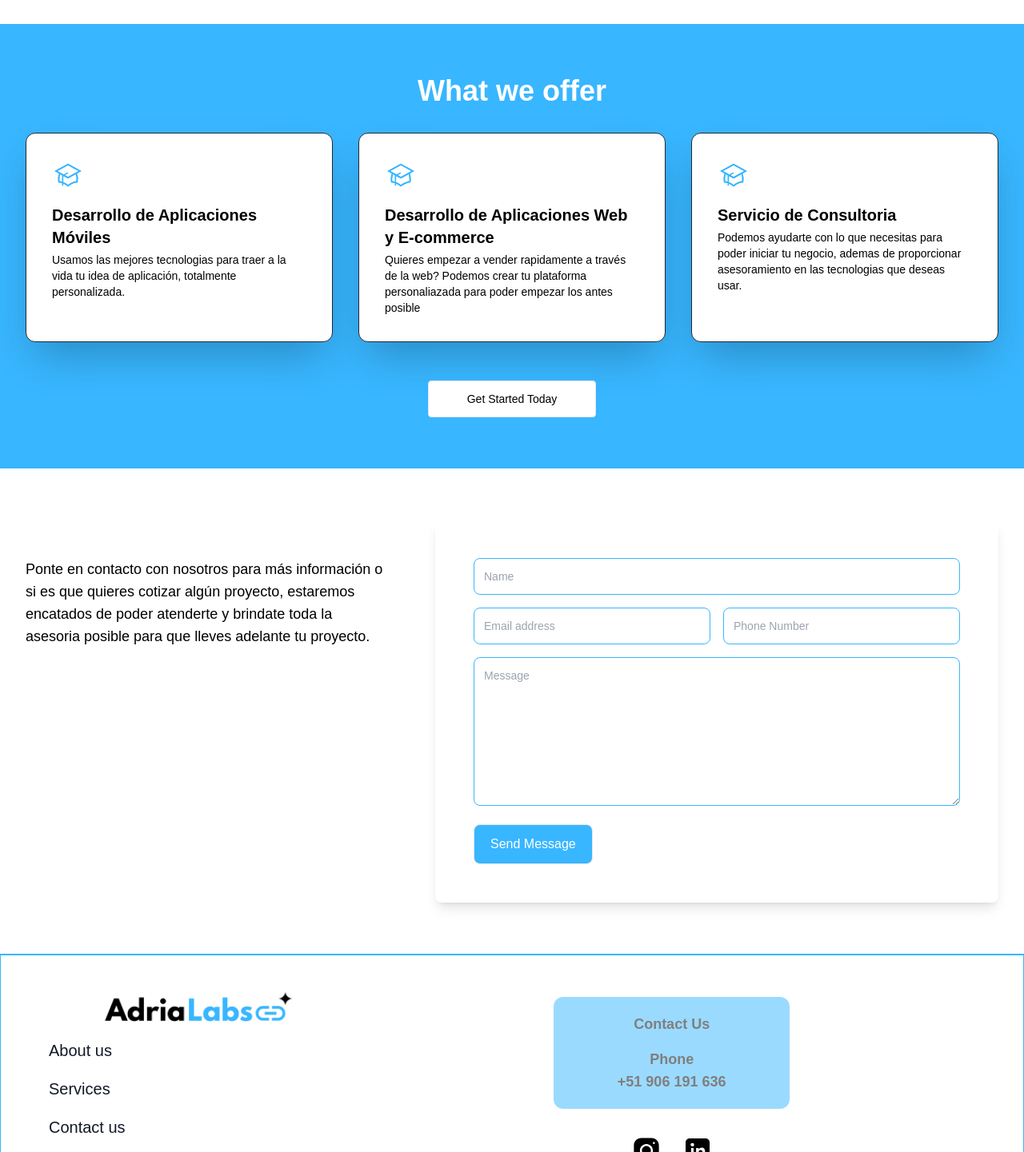
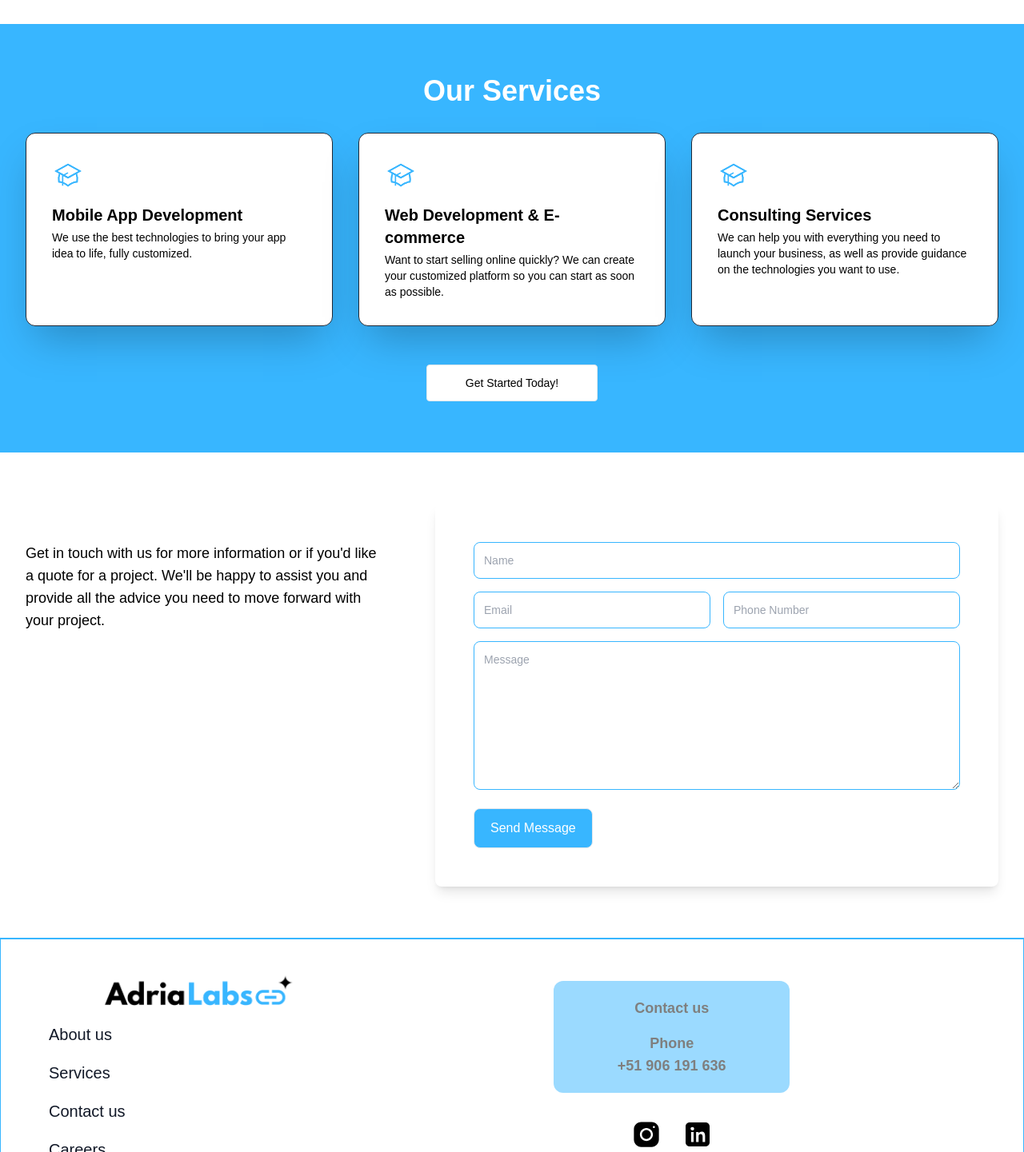
Before and after one commit to adrialabs-dev/adrialabs-home, a Next.js app: page / in a window 1280 px wide. Shown: the part 1229-2670 px from the top of the page at 80% size. Built offline with nearby package versions, Linux system fonts and the light colour scheme; no server answers.

Commit message:
agreado formulario, internacionalizacion en diferentes partes y demas

```diff
--- a/messages/en.json
+++ b/messages/en.json
@@ -3,12 +3,54 @@
     "title": "Let's create your ",
     "title2": "Next Project.",
     "getStartedButton": "Get Start",
-    "learnMoreButton": "Learn More"
+    "learnMoreButton": "Learn More",
+    "aboutUsTitle": "About Us",
+    "aboutUsBodyText": "Lorem ipsum dolor sit amet consectetur adipisicing elit. Tenetur doloremque saepe architecto maiores repudiandae amet perferendis repellendus, reprehenderit voluptas sequi.",
+    "servicesTitle": "Our Services",
+    "services1title": "Mobile App Development",
+    "services1body": "We use the best technologies to bring your app idea to life, fully customized.",
+    "services2title": "Web Development & E-commerce",
+    "services2body": "Want to start selling online quickly? We can create your customized platform so you can start as soon as possible.",
+    "services3title": "Consulting Services",
+    "services3body": "We can help you with everything you need to launch your business, as well as provide guidance on the technologies you want to use.",
+    "servicesButton": "Get Started Today!"
   },
   "NavMenu": {
     "about": "About us",
     "services": "Services",
     "contact": "Contact us",
     "careers": "Careers"
+  },
+  "CarrerPage": {
+    "title": "Hola mUndo"
+  },
+  "FormComponent": {
+    "body": "Get in touch with us for more information or if you'd like a quote for a project. We'll be happy to assist you and provide all the advice you need to move forward with your project.",
+    "placeHolderName": "Name",
+    "placeHolderEmail": "Email",
+    "placeHolderPhoneNumber": "Phone Number",
+    "placeHolderMessage": "Message",
+    "button": "Send Message",
+    "buttonEnviando": "Sending...",
+    "nameError": "Name Required",
+    "emailError": "Email Required",
+    "phoneNumberError": "Phone Number Required",
+    "messageError": "Message Required"
+  },
+  "Footer": {
+    "footerAbout": "About us",
+    "footerServices": "Services",
+    "footerContact": "Contact us",
+    "footerCareers": "Careers",
+    "phone": "Phone",
+    "rights": "2025. AdriaLabs. All rights reserved."
+  },
+  "CareersPage": {
+    "carrersTitle": "Explore our new recents job offers right down here",
+    "careersBodyText": "Lorem ipsum dolor sit amet, consectetur adipiscing elit. Et, egestas tempus tellus etiam sed. Quam a scelerisque amet ullamcorper eu enim et fermentum, augue. Aliquet amet volutpat quisque ut interdum tincidunt duis.",
+    "careersButton": "See more",
+    "listTitle": "Explore our new job offers:",
+    "listNoJobsTitle": "Uh-oh!",
+    "listNoJobsBodyText": "We currently don't have any open jobs."
   }
 }
--- a/messages/es.json
+++ b/messages/es.json
@@ -3,12 +3,51 @@
     "title": "Hagamos realidad tu",
     "title2": "próximo proyecto.",
     "getStartedButton": "Empecemos",
-    "learnMoreButton": "Conoce más"
+    "learnMoreButton": "Conoce más",
+    "aboutUsTitle": "Acerca de Nosotros",
+    "aboutUsBodyText": "Lorem ipsum dolor sit amet consectetur adipisicing elit. Tenetur doloremque saepe architecto maiores repudiandae amet perferendis repellendus, reprehenderit voluptas sequi.",
+    "servicesTitle": "Nuestros Servicios",
+    "services1title": "Desarrollo de Aplicaciones Móviles",
+    "services1body": "Usamos las mejores tecnologias para traer a la vida tu idea de aplicación, totalmente personalizada.",
+    "services2title": "Desarrollo de Aplicaciones Web y E-commerce",
+    "services2body": "Quieres empezar a vender rapidamente a través de la web? Podemos crear tu plataforma personaliazada para poder empezar lo antes posible",
+    "services3title": "Servicio de Consultoria",
+    "services3body": "Podemos ayudarte con lo que necesitas para poder iniciar tu negocio, ademas de proporcionar asesoramiento en las tecnologias que deseas usar.",
+    "servicesButton": "Empieza hoy!"
   },
   "NavMenu": {
     "about": "Nosotros",
     "services": "Servicios",
     "contact": "Contacto",
     "careers": "Carreras"
+  },
+  "FormComponent": {
+    "body": "Ponte en contacto con nosotros para más información o si es que quieres cotizar algún proyecto, estaremos encatados de poder atenderte y brindate toda la asesoria posible para que lleves adelante tu proyecto.",
+    "placeHolderName": "Nombre",
+    "placeHolderEmail": "Correo",
+    "placeHolderPhoneNumber": "Número de Telefóno",
+    "placeHolderMessage": "Mensaje",
+    "button": "Enviar Mensaje",
+    "buttonEnviando": "Enviando...",
+    "nameError": "Nombre requerido",
+    "emailError": "Correo required",
+    "phoneNumberError": "Número de teléfono requerido",
+    "messageError": "Mensaje requerido"
+  },
+  "Footer": {
+    "footerAbout": "Nosotros",
+    "footerServices": "Servicios",
+    "footerContact": "Contacto",
+    "footerCareers": "Carreras",
+    "phone": "Teléfono",
+    "rights": "2025. AdriaLabs. All rights reserved."
+  },
+  "CareersPage": {
+    "carrersTitle": "Explora nuestras recientes ofertas aquí abajo",
+    "careersBodyText": "Lorem ipsum dolor sit amet, consectetur adipiscing elit. Et, egestas tempus tellus etiam sed. Quam a scelerisque amet ullamcorper eu enim et fermentum, augue. Aliquet amet volutpat quisque ut interdum tincidunt duis.",
+    "careersButton": "Mira más",
+    "listTitle": "Explora nuestras ofertas de trabajo:",
+    "listNoJobsTitle": "Oh no!",
+    "listNoJobsBodyText": "Parece que actualmente no tenemos ofertas que mostrar."
   }
 }
--- a/package.json
+++ b/package.json
@@ -9,6 +9,8 @@
     "lint": "next lint"
   },
   "dependencies": {
+    "@emailjs/browser": "^4.4.1",
+    "axios": "^1.8.4",
     "next": "14.2.15",
     "next-intl": "^3.26.5",
     "react": "^18",
--- a/src/app/careers/page.tsx
+++ b/src/app/careers/page.tsx
@@ -1,8 +1,10 @@
 'use client'
+import { useTranslations } from "next-intl";
 import Image from "next/image";
 import Link from "next/link";
 
 export default function Careers() {
+  const t = useTranslations('CareersPage')
 
   const handleSmoothScroll = (e: React.MouseEvent<HTMLAnchorElement, MouseEvent>, id: string) => {
     e.preventDefault();
@@ -16,18 +18,16 @@ export default function Careers() {
   };
 
   return (
-    <section className="bg-white" >
+    <section className="bg-white pt-20" >
       <div className="overflow-hidden bg-gray-50 sm:grid sm:grid-cols-2 mt-5">
         <div className="p-8 md:p-12 lg:px-16 lg:py-24">
           <div className="mx-auto max-w-xl text-center ltr:sm:text-left rtl:sm:text-right">
             <h2 className="text-2xl font-bold text-gray-900 md:text-3xl">
-              Lorem, ipsum dolor sit amet consectetur adipisicing elit
+              {t('carrersTitle')}
             </h2>
 
             <p className="hidden text-gray-500 md:mt-4 md:block">
-              Lorem ipsum dolor sit amet, consectetur adipiscing elit. Et, egestas tempus tellus etiam
-              sed. Quam a scelerisque amet ullamcorper eu enim et fermentum, augue. Aliquet amet volutpat
-              quisque ut interdum tincidunt duis.
+            {t('careersBodyText')}
             </p>
 
             <div className="mt-4 md:mt-8">
@@ -36,7 +36,7 @@ export default function Careers() {
                 className="inline-block border rounded-sm bg-brand-color-blue px-12 py-3 text-sm font-medium text-white transition hover:bg-white hover:text-brand-color-blue hover:border-2 hover:border-brand-color-blue focus:ring-3 focus:ring-yellow-400 focus:outline-hidden"
                 onClick={(e) => handleSmoothScroll(e, '#jobs')}
               >
-                Get Started Today
+                {t('careersButton')}
               </Link>
             </div>
           </div>
@@ -58,12 +58,12 @@ export default function Careers() {
 
       <div className="grid h-[800px] bg-white px-4" id="jobs">
         <div className="flex justify-center items-center mt-10">
-          <h1 className="text-brand-color-blue text-3xl font-extrabold text-center">Explore our new job offers:</h1>
+          <h1 className="text-brand-color-blue text-3xl font-extrabold text-center">{t('listTitle')}</h1>
         </div>
         <div className="flex flex-col justify-center items-center">
           <Image src={'/images/no-jobs.svg'} alt={'no-jobs'} width={500} height={500} />
-          <h1 className="mt-6 text-2xl font-bold tracking-tight text-gray-900 sm:text-4xl">Uh-oh!</h1>
-          <p className="mt-4 text-gray-500">We currently don't have any open jobs.</p>
+          <h1 className="mt-6 text-2xl font-bold tracking-tight text-gray-900 sm:text-4xl">{t('listNoJobsTitle')}</h1>
+          <p className="mt-4 text-gray-500">{t('listNoJobsBodyText')}</p>
         </div>
       </div>
     </section>
--- a/src/components/ContactForm/ContactForm.tsx
+++ b/src/components/ContactForm/ContactForm.tsx
@@ -1,28 +1,122 @@
-import React from 'react'
+'use client'
+import axios from 'axios';
+import { useTranslations } from 'next-intl';
+import React, { ChangeEvent, FormEvent, useState } from 'react'
+
 
 export const ContactForm = () => {
+
+  const t = useTranslations('FormComponent');
+
+
+  const [name, setName] = useState("");
+  const [email, setEmail] = useState("");
+  const [message, setMessage] = useState("");
+  const [phoneNumber, setPhoneNumber] = useState("")
+
+  const [errors, setErrors] = useState({
+    name: "",
+    email: "",
+    message: "",
+    phoneNumber: ""
+  });
+  const [loading, setLoading] = useState(false);
+
+  const handleNameChange = (e: ChangeEvent<HTMLInputElement>) => {
+    setName(e.target.value);
+    setErrors((prevErrors) => ({ ...prevErrors, name: "" }));
+  };
+
+  const handleEmailChange = (e: ChangeEvent<HTMLInputElement>) => {
+    setEmail(e.target.value);
+    setErrors((prevErrors) => ({ ...prevErrors, email: "" }));
+  };
+
+  const handleMessageChange = (e: ChangeEvent<HTMLTextAreaElement>) => {
+    setMessage(e.target.value);
+    setErrors((prevErrors) => ({ ...prevErrors, message: "" }));
+  };
+
+  const handlePhoneNumber = (e: ChangeEvent<HTMLInputElement>) => {
+    setPhoneNumber(e.target.value)
+    setErrors((prevErrors) => ({ ...prevErrors, phoneNumber: "" }))
+  }
+
+  const handleSubmit = (e: FormEvent<HTMLFormElement>) => {
+    e.preventDefault();
+
+    if (!name.trim()) {
+      setErrors((prevErrors) => ({ ...prevErrors, name: t('nameError') }));
+      return;
+    }
+
+    if (!email.trim()) {
+      setErrors((prevErrors) => ({ ...prevErrors, email: t('emailError') }));
+      return;
+    }
+
+    if (!phoneNumber.trim()) {
+      setErrors((prevErrors) => ({ ...prevErrors, phoneNumber: t('phoneNumberError') }))
+    }
+
+    if (!message.trim()) {
+      setErrors((prevErrors) => ({
+        ...prevErrors,
+        message: t('messageError'),
+      }));
+      return;
+    }
+    setLoading(true);
+
+    axios.defaults.headers.post["Content-Type"] = "application/json";
+    axios
+      .post("https://formsubmit.co/ajax/adrialabs18@gmail.com", {
+        name: name,
+        email: email,
+        message: message,
+        phoneNumber: phoneNumber
+      })
+      .then((response) => {
+        if (response.status == 200) {
+          setLoading(false);
+          setName("");
+          setEmail("");
+          setMessage("");
+          setPhoneNumber("")
+        }
+        console.log(response);
+      })
+      .catch((error) => console.log(error));
+  };
+
+
   return (
 
 
     <section className="bg-white" id='contact'>
       <div className="mx-auto max-w-screen-xl px-4 py-16 sm:px-6 lg:px-8">
         <div className="grid grid-cols-1 gap-x-16 gap-y-8 lg:grid-cols-5">
-      <div className="lg:col-span-2 lg:py-12">
+          <div className="lg:col-span-2 lg:py-12 flex justify-center">
             <p className="max-w-xl text-lg text-black">
-          Ponte en contacto con nosotros para más información o si es que quieres cotizar algún proyecto, estaremos encatados de poder atenderte y brindate toda la asesoria posible para que lleves adelante tu proyecto.
+              {t('body')}
             </p>
           </div>
 
           <div className="rounded-lg bg-white p-8 shadow-lg lg:col-span-3 lg:p-12">
-        <form action="#" className="space-y-4">
+            <form className="space-y-4" onSubmit={handleSubmit} method="POST">
               <div>
                 <label className="sr-only" htmlFor="name">Name</label>
                 <input
                   className="w-full rounded-lg border border-brand-color-blue p-3 text-sm text-black"
-              placeholder="Name"
+                  placeholder={t('placeHolderName')}
                   type="text"
                   id="name"
+                  value={name}
+                  onChange={handleNameChange}
                 />
+                {errors.name && (
+                  <p className="text-red-500 text-sm">{errors.name}</p>
+                )}
               </div>
 
               <div className="grid grid-cols-1 gap-4 sm:grid-cols-2">
@@ -30,20 +124,28 @@ export const ContactForm = () => {
                   <label className="sr-only" htmlFor="email">Email</label>
                   <input
                     className="w-full rounded-lg border border-brand-color-blue p-3 text-sm text-black"
-                placeholder="Email address"
+                    placeholder={t('placeHolderEmail')}
                     type="email"
                     id="email"
+                    value={email}
+                    onChange={handleEmailChange}
                   />
+                  {errors.email && (
+                    <p className="text-red-500 text-sm">{errors.email}</p>
+                  )}
                 </div>
 
                 <div>
                   <label className="sr-only" htmlFor="phone">Phone</label>
                   <input
                     className="w-full rounded-lg border border-brand-color-blue p-3 text-sm text-black"
-                placeholder="Phone Number"
+                    placeholder={t('placeHolderPhoneNumber')}
                     type="tel"
                     id="phone"
+                    value={phoneNumber}
+                    onChange={handlePhoneNumber}
                   />
+
                 </div>
               </div>
 
@@ -52,10 +154,15 @@ export const ContactForm = () => {
 
                 <textarea
                   className="w-full rounded-lg border border-brand-color-blue p-3 text-sm text-black"
-              placeholder="Message"
+                  placeholder={t('placeHolderMessage')}
                   rows={8}
                   id="message"
+                  value={message}
+                  onChange={handleMessageChange}
                 ></textarea>
+                {errors.message && (
+                  <p className="text-red-500 text-sm">{errors.message}</p>
+                )}
               </div>
 
               <div className="mt-4">
@@ -63,7 +170,7 @@ export const ContactForm = () => {
                   type="submit"
                   className="inline-block w-full border rounded-lg bg-brand-color-blue hover:border-brand-color-blue hover:bg-white px-5 py-3 font-medium hover:text-brand-color-blue transform transition-transform duration-300 hover:scale-110 text-white sm:w-auto"
                 >
-              Send Message
+                  {loading ? t('buttonEnviando') : t('button')}
                 </button>
               </div>
             </form>
--- a/src/components/Footer/Footer.tsx
+++ b/src/components/Footer/Footer.tsx
@@ -1,10 +1,17 @@
 'use client'
+import { useTranslations } from "next-intl";
 import Image from "next/image";
 import Link from "next/link";
 import React from "react";
+import { usePathname, useRouter } from 'next/navigation';
 
 
 export const Footer = () => {
+  const t = useTranslations('Footer');
+  const currentPath = usePathname()
+  const router = useRouter();
+
+  console.log('path: ', currentPath)
 
   const socialLinks = [
     {
@@ -27,26 +34,39 @@ export const Footer = () => {
   const footerLinks = [
     {
       link: '#about-us',
-      title: 'About us'
+      title: t('footerAbout')
     },
     {
       link: '#services',
-      title: 'Services'
+      title: t('footerServices')
     },
     {
       link: '#contact',
-      title: 'Contact us'
+      title: t('footerContact')
     },
   ]
 
   const handleSmoothScroll = (e: React.MouseEvent<HTMLAnchorElement, MouseEvent>, id: string) => {
     e.preventDefault();
+    if (currentPath !== '/') {
+      router.push('/');
+      setTimeout(() => {
         const element = document.querySelector(id);
         if (element) {
           element.scrollIntoView({
             behavior: 'smooth',
             block: 'start',
           });
+        }
+      }, 100);
+    } else {
+      const element = document.querySelector(id);
+      if (element) {
+        element.scrollIntoView({
+          behavior: 'smooth',
+          block: 'start',
+        });
+      }
     }
   };
 
@@ -83,7 +103,7 @@ export const Footer = () => {
                 href={'/careers'}
                 className="text-2xl hover:font-bold lg:text-xl text-gray-900 relative hover-effect"
               >
-                Careers
+                {t('footerCareers')}
               </Link>
             </div>
           </div>
@@ -92,14 +112,14 @@ export const Footer = () => {
         <div className="flex flex-col items-center justify-center pt-5 lg:pt-0 lg:w-2/3">
           <div className="bg-brand-color-blue rounded-xl opacity-50 pt-5 pb-5 pr-20 pl-20">
             <p className="max-w-xs text-black text-center font-bold text-lg">
-              Contact Us
+              {t('footerContact')}
             </p>
             <div className="flex flex-col justify-center items-center mt-4">
               {/* <small className="text-black font-bold text-lg">Email</small>
               <p className="max-w-xs text-black font-bold text-lg text-center pb-3">
                 hello@adrialabs.com
               </p> */}
-              <small className="text-black font-bold text-lg">Phone</small>
+              <small className="text-black font-bold text-lg">{t('phone')}</small>
               <p className="max-w-xs text-black font-bold text-lg text-center">
                 +51 906 191 636
               </p>
@@ -130,7 +150,7 @@ export const Footer = () => {
 
       <div className="flex items-center justify-center w-full pt-5">
         <p className="text-xs text-gray-500">
-          &copy; 2025. AdriaLabs. All rights reserved.
+          &copy; {t('rights')}
         </p>
       </div>
     </footer>
--- a/src/components/Header/Header.tsx
+++ b/src/components/Header/Header.tsx
@@ -3,11 +3,14 @@ import { setUserLocale } from "app/services/locale";
 import { useTranslations, useLocale } from "next-intl";
 import Image from "next/image";
 import Link from "next/link";
+import { usePathname, useRouter } from "next/navigation";
 import React, { useState } from "react";
 
 export const Header = () => {
   const t = useTranslations('NavMenu');
   const locale = useLocale();
+  const currentPath = usePathname()
+  const router = useRouter();
 
   const items = [
     {
@@ -28,12 +31,25 @@ export const Header = () => {
 
   const handleSmoothScroll = (e: React.MouseEvent<HTMLAnchorElement, MouseEvent>, id: string) => {
       e.preventDefault();
+      if (currentPath !== '/') {
+        router.push('/');
+        setTimeout(() => {
           const element = document.querySelector(id);
           if (element) {
             element.scrollIntoView({
               behavior: 'smooth',
               block: 'start',
             });
+          }
+        }, 100);
+      } else {
+        const element = document.querySelector(id);
+        if (element) {
+          element.scrollIntoView({
+            behavior: 'smooth',
+            block: 'start',
+          });
+        }
       }
       setShowMenu(false);
     };
@@ -84,23 +100,20 @@ export const Header = () => {
             <div className="flex items-center gap-4">
               <div className="hidden md:block">
                 <div className="flex gap-2">
-                  <Link
-                    href={`/`}
-                    // locale="en"
-                    className={`text-gray-900 hover:text-gray-600 ${locale === 'en' ? 'font-bold' : ''}`}
+                  <a
+                    className={`text-gray-900 hover:text-gray-600 cursor-pointer ${locale === 'en' ? 'font-bold' : ''}`}
                     onClick={() => setUserLocale('en')}
+
                   >
                     EN
-                  </Link>
+                  </a>
                   <span className="text-gray-900">|</span>
-                  <Link
-                    href={`/`}
-                    // locale="es"
-                    className={`text-gray-900 hover:text-gray-600 ${locale === 'es' ? 'font-bold' : ''}`}
+                  <a
+                    className={`text-gray-900 hover:text-gray-600 cursor-pointer ${locale === 'es' ? 'font-bold' : ''}`}
                     onClick={() => setUserLocale('es')}
                   >
                     ES
-                  </Link>
+                  </a>
                 </div>
               </div>
 
--- a/src/components/Servicios/Servicios.tsx
+++ b/src/components/Servicios/Servicios.tsx
@@ -1,29 +1,44 @@
+'use client'
 import React from "react";
 import { ServiceCard } from "../ServiceCard/ServiceCard";
+import { useTranslations } from "next-intl";
 
 export const Servicios = () => {
+  const t = useTranslations('HomePage');
   const servicesObject = [
     {
       icon: '/images/service-icon-1.svg',
-      service: 'Desarrollo de Aplicaciones Móviles',
-      description: 'Usamos las mejores tecnologias para traer a la vida tu idea de aplicación, totalmente personalizada.'
+      service: t('services1title'),
+      description: t('services1body')
     },
     {
       icon: '/images/service-icon-2.svg',
-      service: 'Desarrollo de Aplicaciones Web y E-commerce',
-      description: 'Quieres empezar a vender rapidamente a través de la web? Podemos crear tu plataforma personaliazada para poder empezar los antes posible'
+      service: t('services2title'),
+      description: t('services2body')
     },
     {
       icon: '/images/service-icon-3.svg',
-      service: 'Servicio de Consultoria',
-      description: 'Podemos ayudarte con lo que necesitas para poder iniciar tu negocio, ademas de proporcionar asesoramiento en las tecnologias que deseas usar.'
+      service: t('services3title'),
+      description: t('services3body')
     },
   ]
+
+  const handleSmoothScroll = (e: React.MouseEvent<HTMLButtonElement, MouseEvent>, id: string) => {
+    e.preventDefault();
+    const element = document.querySelector(id);
+    if (element) {
+      element.scrollIntoView({
+        behavior: 'smooth',
+        block: 'start',
+      });
+    }
+  };
+
   return (
     <section className="bg-brand-color-blue text-white" id="services">
       <div className="mx-auto max-w-screen-xl px-4 py-8 sm:px-6 sm:py-12 lg:px-8 lg:py-16">
         <div className="mx-auto max-w-lg text-center">
-          <h2 className="text-3xl font-bold sm:text-4xl">What we offer</h2>
+          <h2 className="text-3xl font-bold sm:text-4xl">{t('servicesTitle')}</h2>
         </div>
 
         <div className="mt-8 grid grid-cols-1 gap-8 md:grid-cols-2 lg:grid-cols-3 ">
@@ -35,12 +50,12 @@ export const Servicios = () => {
         </div>
 
         <div className="mt-12 text-center">
-          <a
-            href="#"
+          <button
+            onClick={(e) => handleSmoothScroll(e, "#contact")}
             className="inline-block rounded border  bg-white px-12 py-3 text-sm font-medium text-black transition hover:text-white hover:bg-brand-color-blue hover:border-white/100 hover:shadow-brand-color-blue/10 focus:outline-none focus:ring focus:ring-yellow-400"
           >
-            Get Started Today
-          </a>
+            {t('servicesButton')}
+          </button>
         </div>
       </div>
     </section>
```
Also changed, not shown: 1 other file (tests, documents, lock files or other folders). Lines whose indentation alone changed are shown as unchanged.
